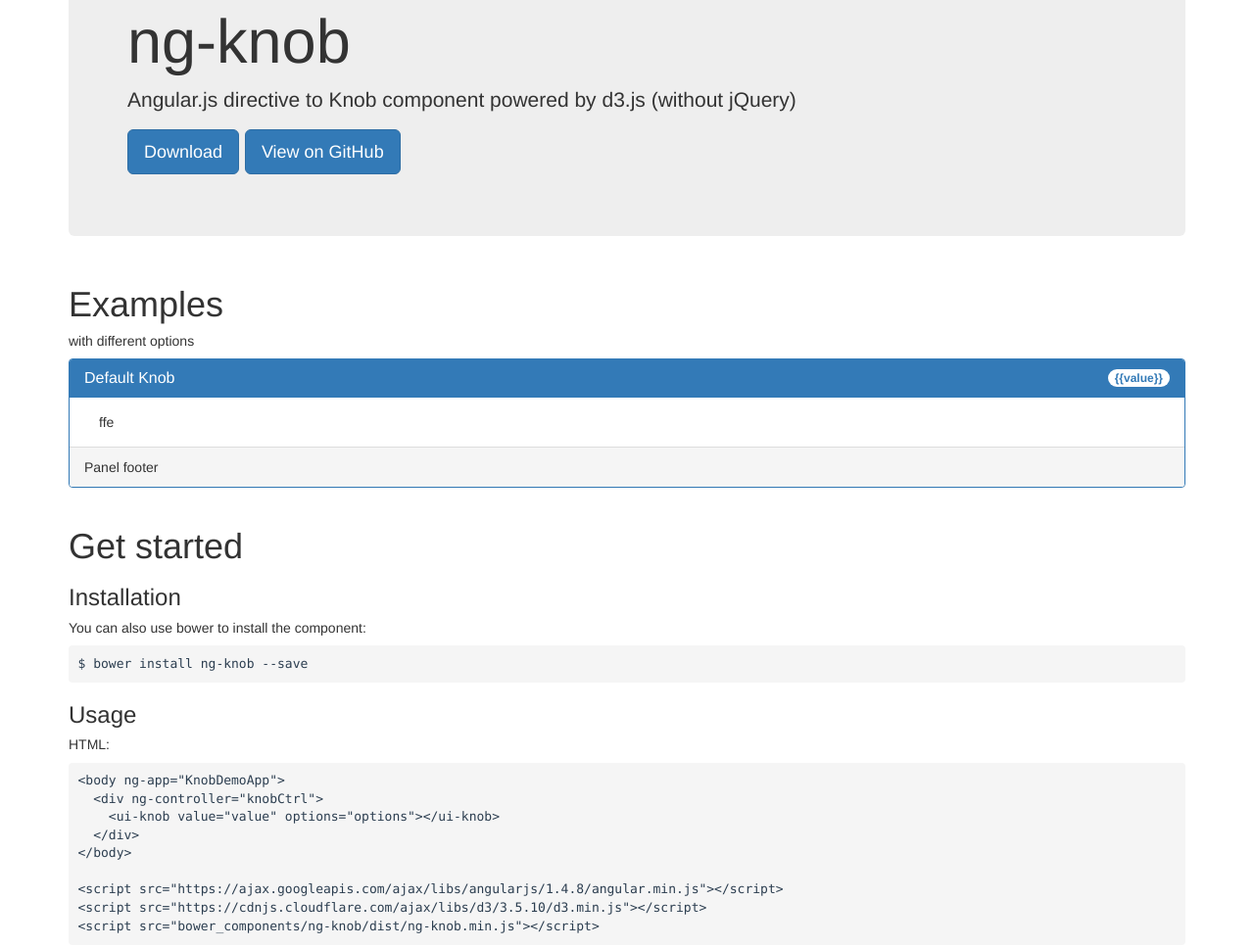
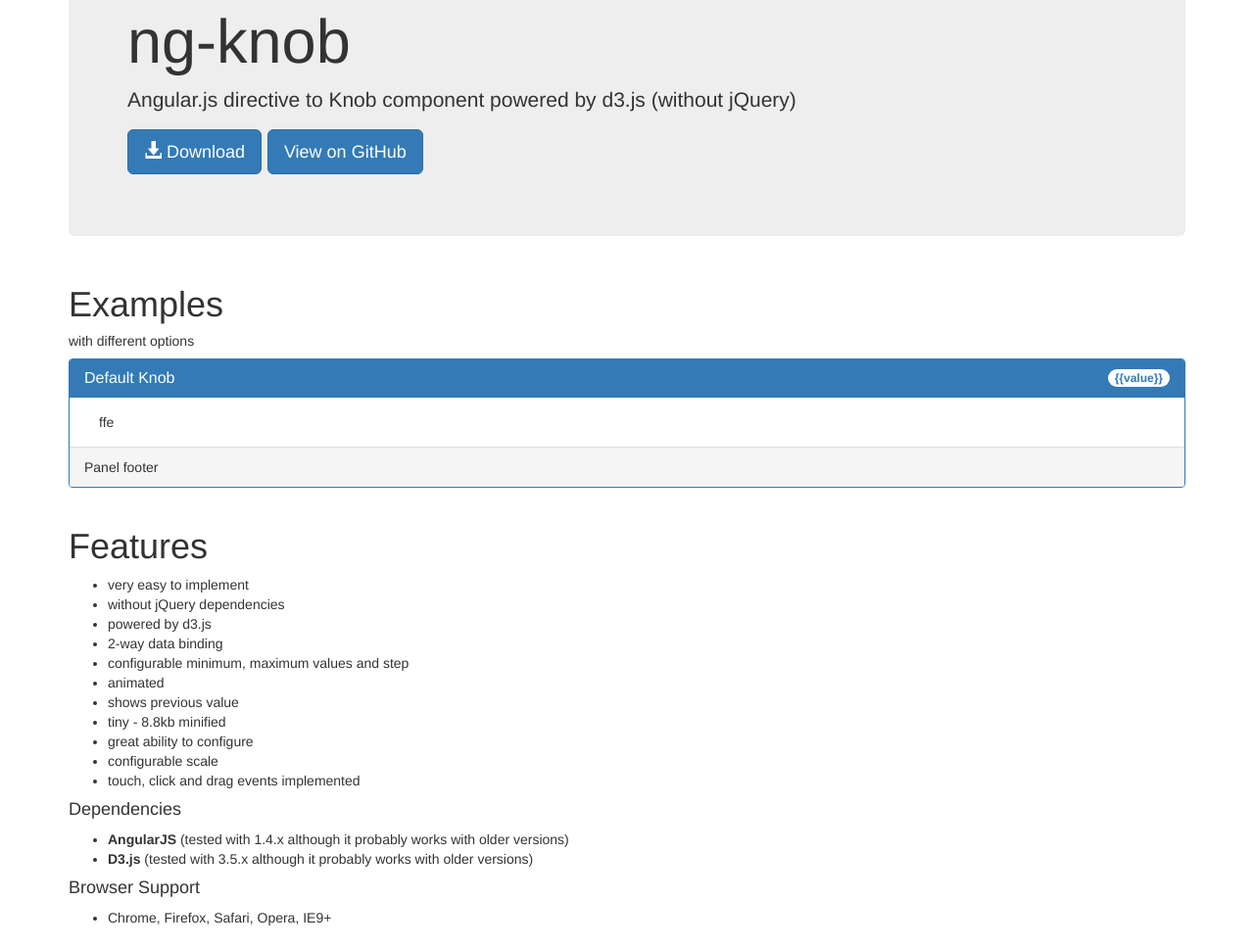
Before and after one commit to RadMie/ng-knob, a website: page demo/index.html in a window 1280 px wide. Shown: the part 140-1108 px from the top of the page at 98% size. Drawn offline with nearby package versions, Linux system fonts and the light colour scheme.

Commit message:
update demo

```diff
--- a/demo/index.html
+++ b/demo/index.html
@@ -15,7 +15,7 @@
     <nav class="navbar navbar-default navbar-fixed-top">
       <div class="container">
         <div class="navbar-header">
-          <button class="navbar-toggle" type="button" data-toggle="collapse" data-target="#navbar-main">
+          <button class="navbar-toggle" type="button" data-toggle="collapse" data-target=".navbar-collapse">
             <span class="icon-bar"></span>
             <span class="icon-bar"></span>
             <span class="icon-bar"></span>
@@ -26,8 +26,10 @@
           <ul class="nav navbar-nav" role="tablist">
             <li class="hidden"><a href="#page-top"></a></li>
             <li><a href="#examples">Examples</a></li>
+            <li><a href="#features">Features</a></li>
             <li><a href="#getstarted">Get started</a></li>
             <li><a href="#options">Options</a></li>
+            <li><a href="#contributing">Contributing</a></li>
           </ul>
         </div>
       </div>
@@ -39,7 +41,7 @@
         <div class="jumbotron">
           <h1>ng-knob</h1>
           <p>Angular.js directive to Knob component powered by d3.js (without jQuery)</p>
-          <p><a class="btn btn-primary btn-lg">Download</a> <a href="https://github.com/RadMie/ng-knob" target="_blank" class="btn btn-primary btn-lg">View on GitHub</a></p>
+          <p><a class="btn btn-primary btn-lg"><span class="glyphicon glyphicon-download-alt" aria-hidden="true"></span> Download</a> <a href="https://github.com/RadMie/ng-knob" target="_blank" class="btn btn-primary btn-lg">View on GitHub</a></p>
         </div>
       </div>
     </section>
@@ -66,6 +68,35 @@
           </div>
         </div>
 
+      </div>
+    </section>
+
+    <!-- Features Section -->
+    <section id="features" class="features-section">
+      <div class="container">
+        <h1>Features</h1>
+        <ul>
+          <li>very easy to implement</li>
+          <li>without jQuery dependencies</li>
+          <li>powered by d3.js</li>
+          <li>2-way data binding</li>
+          <li>configurable minimum, maximum values and step</li>
+          <li>animated</li>
+          <li>shows previous value</li>
+          <li>tiny - 8.8kb minified</li>
+          <li>great ability to configure</li>
+          <li>configurable scale</li>
+          <li>touch, click and drag events implemented</li>
+        </ul>
+        <h4>Dependencies</h4>
+        <ul>
+          <li><strong>AngularJS</strong> (tested with 1.4.x although it probably works with older versions)</li>
+          <li><strong>D3.js</strong> (tested with 3.5.x although it probably works with older versions)</li>
+        </ul>
+        <h4>Browser Support</h4>
+        <ul>
+          <li>Chrome, Firefox, Safari, Opera, IE9+</li>
+        </ul>
       </div>
     </section>
 
@@ -261,6 +292,21 @@
         </div>
       </div>
     </section>
+    <!-- Contributing Section -->
+    <section id="contributing" class="contributing-section">
+      <div class="container">
+        <h1>Contributing</h1>
+        <ol>
+          <li>Fork the repo</li>
+          <li>Install dependencies: <code>npm install</code> and <code>bower install</code></li>
+          <li>Make your changes</li>
+          <li>Run: <code>grunt</code></li>
+          <li>Submit pull request</li>
+        </ol>
+
+      </div>
+    </section>
+
     <script src="https://code.jquery.com/jquery-1.11.3.min.js"></script>
     <script src="https://maxcdn.bootstrapcdn.com/bootstrap/3.3.6/js/bootstrap.min.js"></script>
     <script>
```
